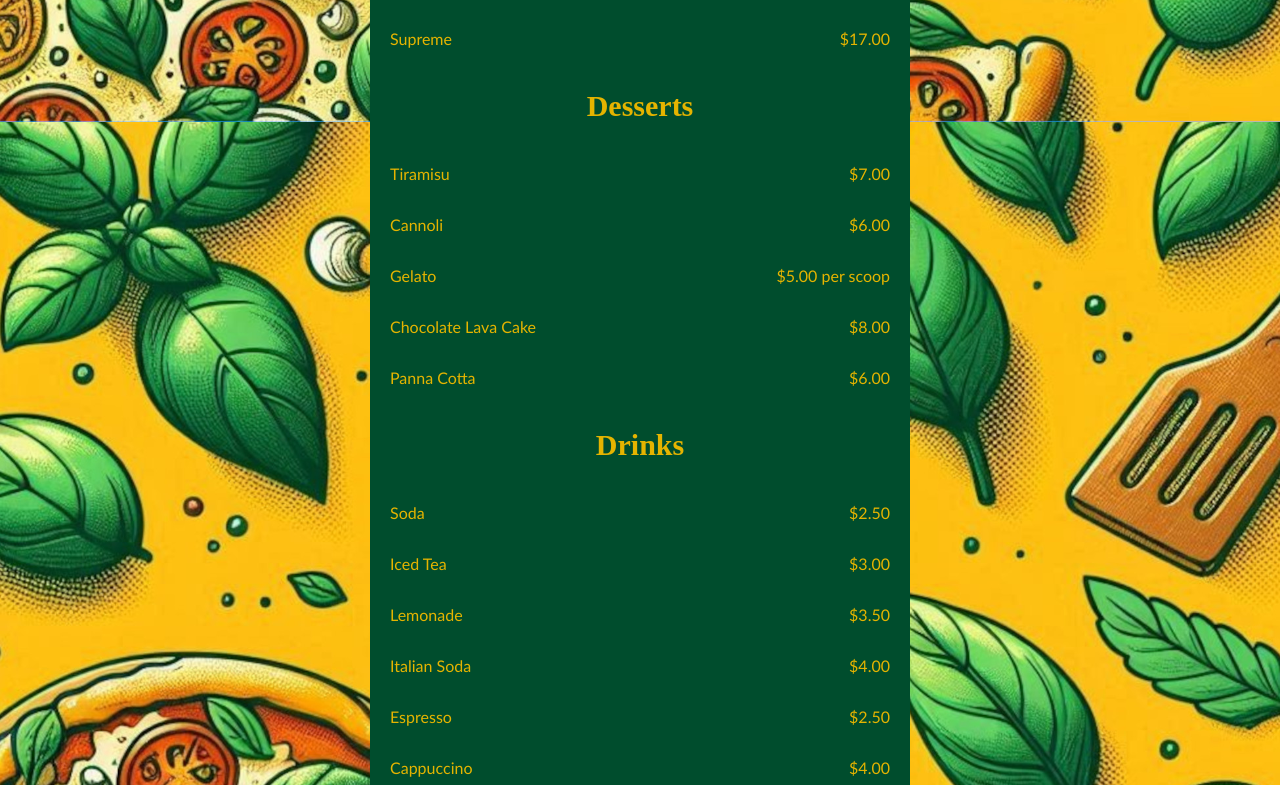
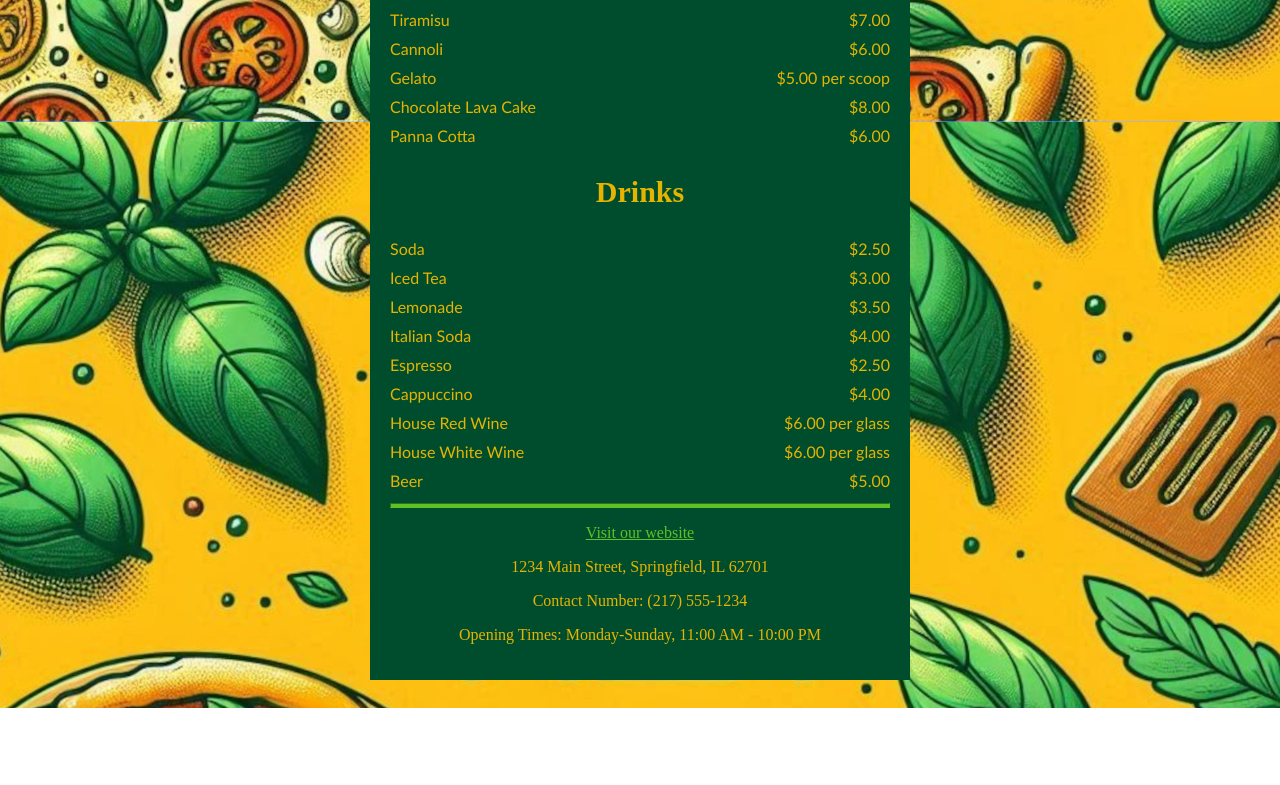
Before and after one commit to achf16/Learning-Responsive-Web-Design, a plain HTML site: page 02_CSS Building a Menu/index.html in a window 1280 px wide. Shown: the part 731-1516 px from the top of the page. After the commit the page ends 1439 px from the top, so only its background shows below. Drawn offline with Linux system fonts and the light colour scheme.

Commit message:
Added a double back

```diff
--- a/02_CSS Building a Menu/index.html
+++ b/02_CSS Building a Menu/index.html
@@ -13,7 +13,7 @@
         <div id="menu" class="menu">   <!-- is used mainly for design layout purposes unlike the other content elements you have used so far.  -->
             <main>
                 <figure>
-                    <img src="https://github.com/achf16/Learning-Responsive-Web-Design/blob/dev/02_CSS%20Building%20a%20Menu/media/radioLogo_rearranged.png?raw=true"
+                    <img src="https://github.com/achf16/Learning-Responsive-Web-Design/blob/main/02_CSS%20Building%20a%20Menu/media/radioLogo_rearranged.png?raw=true"
                     alt="Logo"
                     id="logo"
                     width="100"
@@ -22,9 +22,9 @@
                 </figure>
 
 
-                <h1><em><strong> Pizza's Robustiano</strong></em></h1>    <!-- TODO: try to reduce interline space -->
+                <h1><em><strong> Pizza's Robustiano</strong></em></h1>
                                                                         <!-- TODO: to make ingredientes will be appered when the pointer is over the pizza -->
-                <p class="italicized">Est. 2024</p><br>
+                <p class="italicized">Est. 2024</p><br><hr> <!-- hr: horizontal rule  is used to create a thematic break or a horizontal line in a webpage, visually separating content -->
 
                 <section>   <!--* PIZZAs -->
                     <h2>
@@ -134,10 +134,19 @@
                         <p class="product">Beer</p><p class="price">$5.00</p>
                     </article>
                 </section>
-            </main>
+            </main><hr>
 
-            <footer>
-
+            <footer class="footer">
+                <p>
+                    <a href="http://127.0.0.1:5500/02_CSS%20Building%20a%20Menu/index.html"
+                       name="link to our website"
+                       id="websiteLINK"
+                       target="_parent"
+                       rel="noopener noreferrer">Visit our website</a>
+                </p>
+                <p>1234 Main Street, Springfield, IL 62701</p>
+                <p>Contact Number: (217) 555-1234</p>
+                <p>Opening Times: Monday-Sunday, 11:00 AM - 10:00 PM</p>
             </footer>
         </div>
 
--- a/02_CSS Building a Menu/styles.css
+++ b/02_CSS Building a Menu/styles.css
@@ -6,8 +6,9 @@ h1,h2,p{text-align: center;
         color: #e5b400;}
 body{
     /* background-color:rgb(21, 112, 21) */
-    background-image: url(https://github.com/achf16/Learning-Responsive-Web-Design/blob/dev/02_CSS%20Building%20a%20Menu/media/background1950x1300.jpg?raw=true);
+    background-image: url(https://github.com/achf16/Learning-Responsive-Web-Design/blob/main/02_CSS%20Building%20a%20Menu/media/background1950x1300.jpg?raw=true);
     background-size:contain;
+    padding: 20px;
 }
 
 .menu {
@@ -41,6 +42,8 @@ body{
                     font-family:'Gill Sans', 'Gill Sans MT', Calibri, 'Trebuchet MS', sans-serif;
                     /* There are 5 fallback here: fonts listed with single quotes ('') are treated as exact names,
                     which is necessary when the font name contains spaces or special characters */
+                    margin-top: 5px;
+                    margin-bottom: 5px;
                 }
 .product{
     text-align: left;
@@ -62,3 +65,13 @@ h1  {
 h2{
     font-size: 30px;
 }
+
+.footer a{
+    color: #5dc226;
+}
+
+hr{
+    height: 3px;
+    background-color:#5dc226;
+    border-color:#5dc226;
+}
```
Also changed, not shown: 02_CSS Building a Menu/media/background1950x2600.jpg (added), 1 other file.
